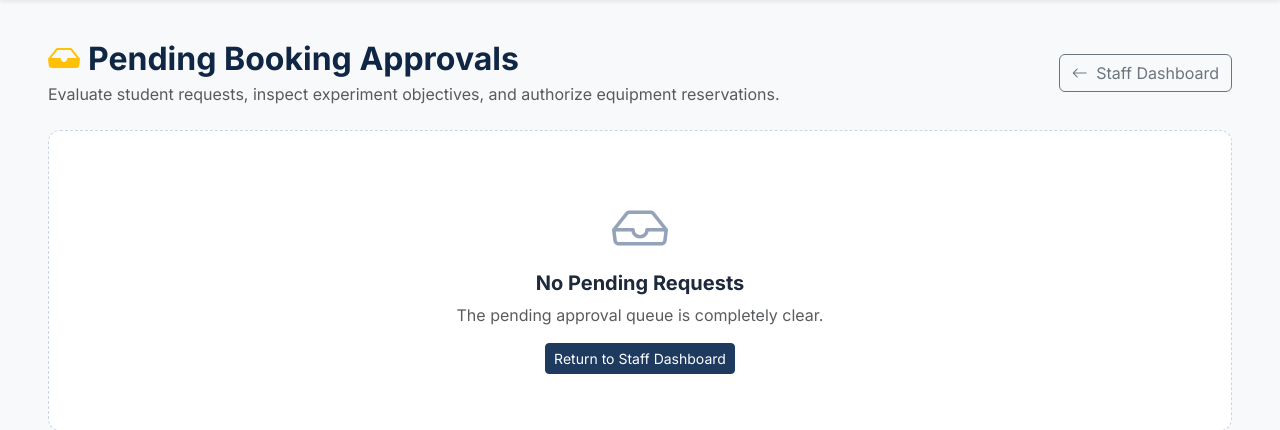
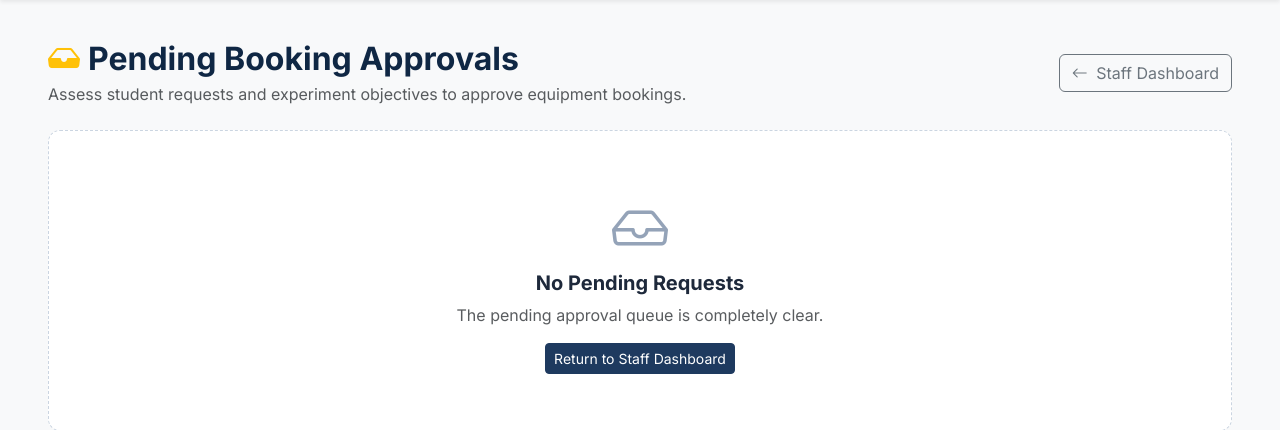
Before and after one commit to Lab-Equipment-Booking-Team/lab-equipment-booking-system, a Flask app: template modules/M5_approval_integration/templates/staff/pending_requests.html in a window 1280 px wide. Shown: the part 62-492 px from the top of the page. Run offline with Flask 3, Linux system fonts and the light colour scheme; the template is opened without the code that fills it, so the values that code supplies are empty.

Commit message:
Update wording in Pending Requests page for clarity

```diff
--- a/modules/M5_approval_integration/templates/staff/pending_requests.html
+++ b/modules/M5_approval_integration/templates/staff/pending_requests.html
@@ -7,7 +7,7 @@
     <div class="d-flex flex-wrap justify-content-between align-items-center mb-4 gap-3">
         <div>
             <h2 class="fw-bold text-navy mb-1"><i class="bi bi-inbox-fill text-warning me-2"></i>Pending Booking Approvals</h2>
-            <p class="text-muted mb-0">Evaluate student requests, inspect experiment objectives, and authorize equipment reservations.</p>
+            <p class="text-muted mb-0"> Assess student requests and experiment objectives to approve equipment bookings. </p>
         </div>
         <a href="{{ url_for('staff.dashboard') }}" class="btn btn-outline-secondary">
             <i class="bi bi-arrow-left me-1"></i> Staff Dashboard
```
